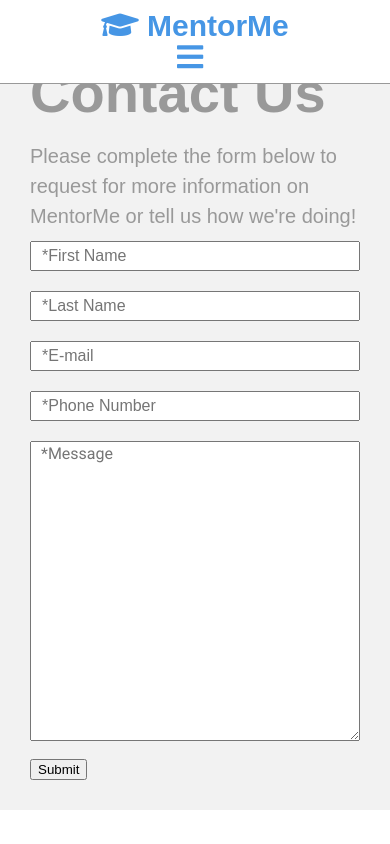
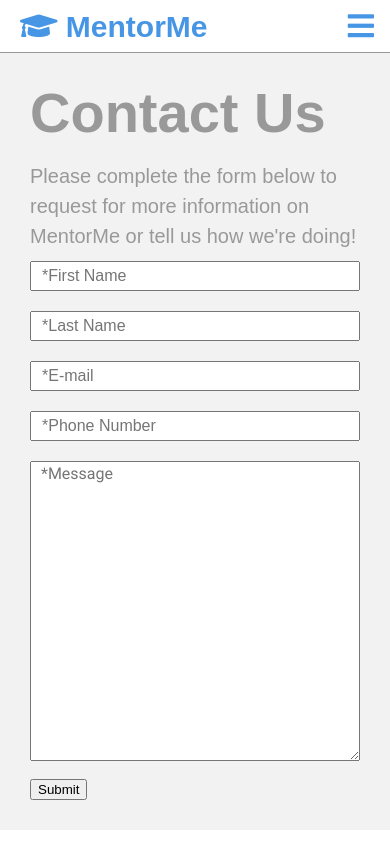
Before and after one commit to mentorme-pt-042219/labs1-mentorme-pt-042219-UI-sammy-chang, a plain HTML site: page contact.html in a window 390 px wide. Drawn offline with Linux system fonts and the light colour scheme.

Commit message:
fixed contact.html

```diff
--- a/contact.html
+++ b/contact.html
@@ -19,8 +19,12 @@
 
 <body>
     <nav class='navbar'>
-        <a class='navbar-logo' href='./index.html'><span class='fas fa-graduation-cap'></span> MentorMe</a>
-        <button class='hamburger-links fas fa-bars'></button>
+
+        <div class=navbar-container>
+            <a class='navbar-logo' href='./index.html'><span class='fas fa-graduation-cap'></span> MentorMe</a>
+            <button class='hamburger-links fas fa-bars'></button>
+        </div>
+
         <ul class='navbar-links'>
             <li class='navbar-item'>
                 <a class='navbar-link' href='./index.html'>Home</a>
--- a/less/contact-page.less
+++ b/less/contact-page.less
@@ -6,15 +6,19 @@
     height: 100vh;
     margin: auto;
 
-    h1 {
-        margin-bottom: 2rem;
-    }
-
     form {
         width: 75rem;
         padding: 3rem;
         background-color: rgba(242, 242, 242);
         margin: auto;
+
+        h1 {
+            margin-bottom: 2rem;
+
+            @media @mobile {
+                margin-top: 4rem;
+            }
+        }
     }
 
     .form-input {
```
Also changed, not shown: about.html (+6 -2 lines), css/index.css.
